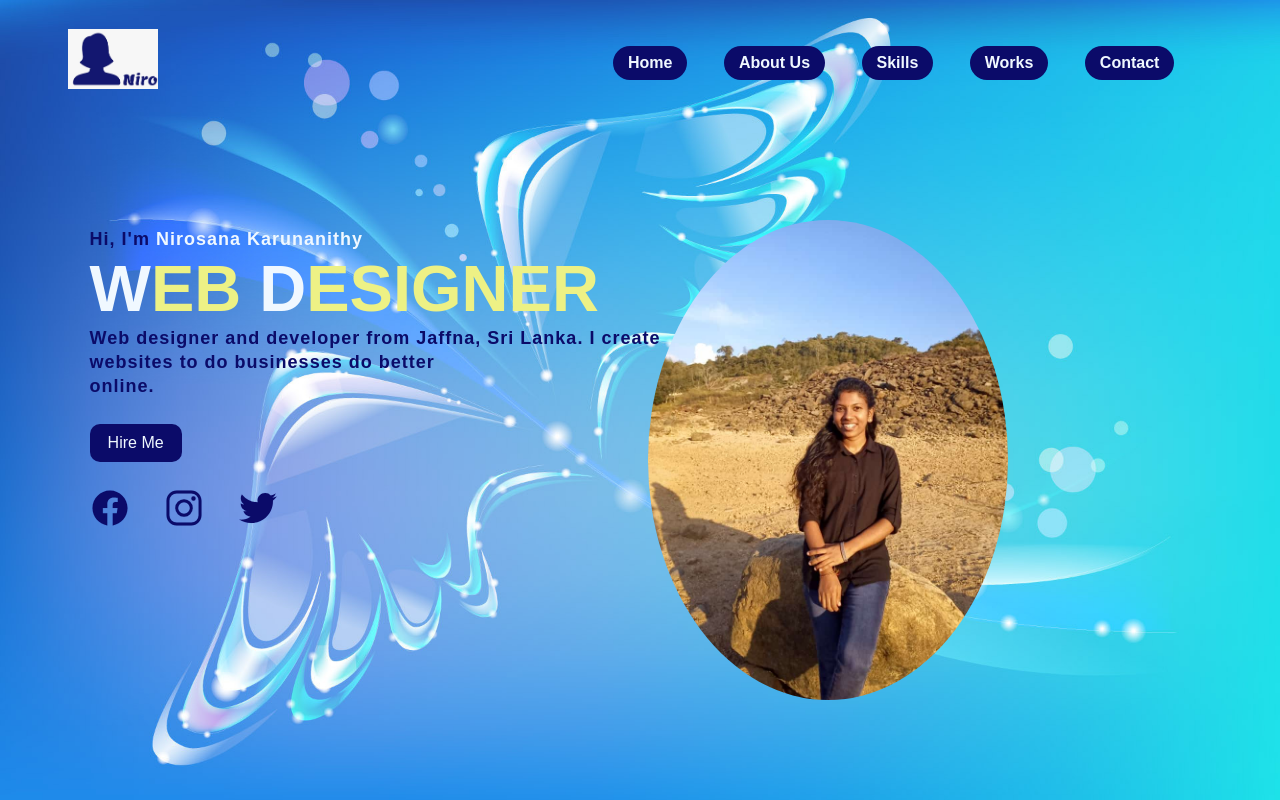
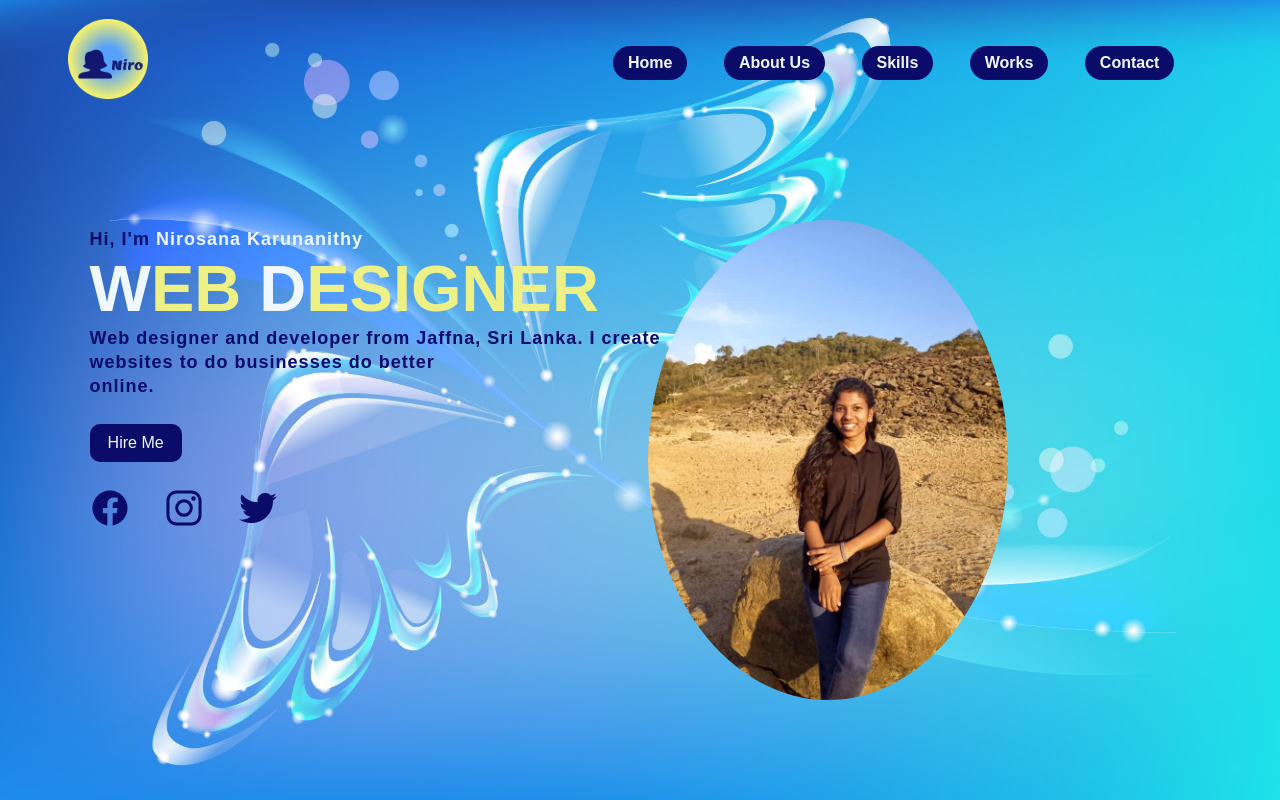
Before and after one commit to NiroNithy/PortfolioWebsite, a plain HTML site: page index.html in a window 1280 px wide. Drawn offline with nearby package versions, Linux system fonts and the light colour scheme.

Commit message:
ChangeLogo

```diff
--- a/index.html
+++ b/index.html
@@ -13,7 +13,7 @@
 
         <div class="hero">
               <div class="navbar">
-                <img src="images/logo.jpeg" class="logo">
+                <img src="images/logoMain.png" class="logo">
               <nav>
                 <ul class="nav_list">
                     <li class="nav_item">
--- a/styles.css
+++ b/styles.css
@@ -25,8 +25,8 @@
 }
 
 .navbar .logo{
-    width:90px;
-    height: 60px;
+    width:80px;
+    height: 80px;
     cursor: pointer;
     margin-top: -3%;
     margin-left: -2%;
```
Also changed, not shown: images/logo.jpeg (deleted), images/logoMain.png (added).
